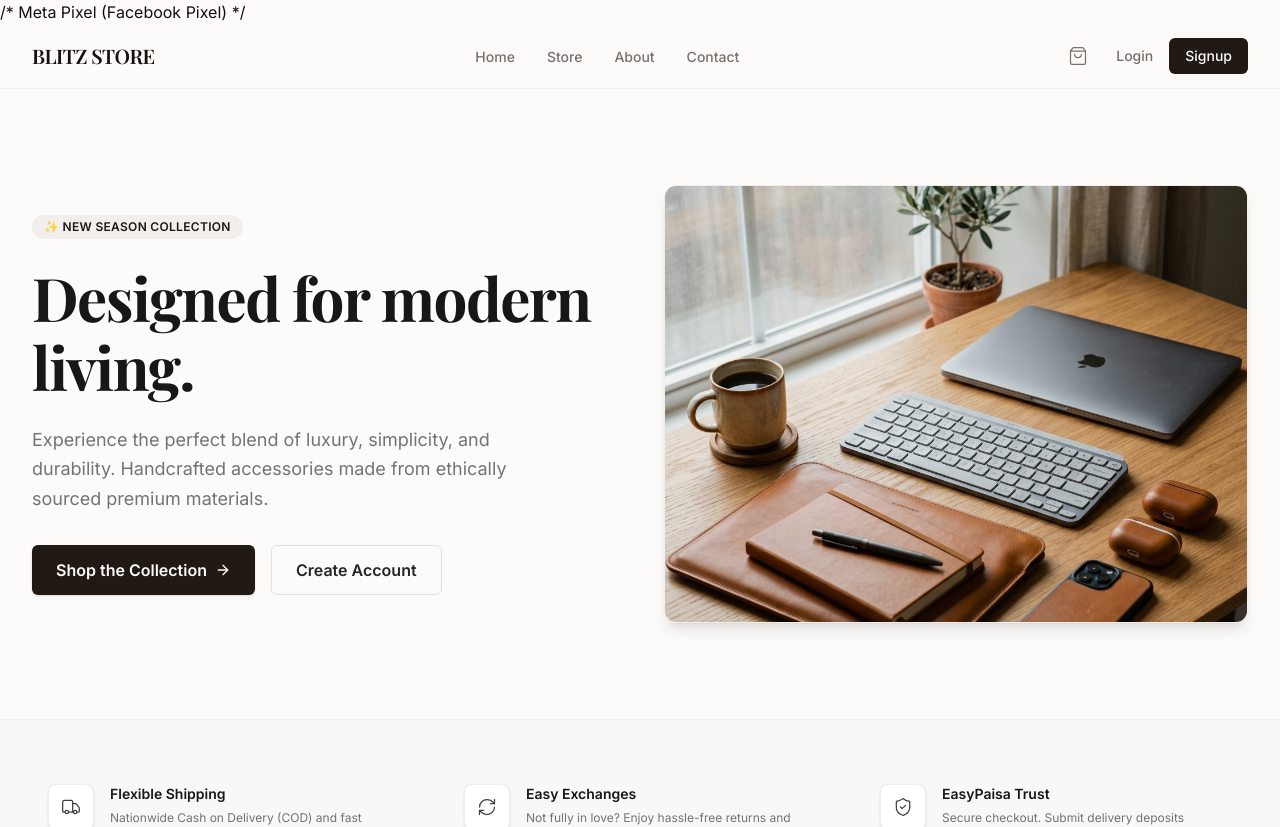
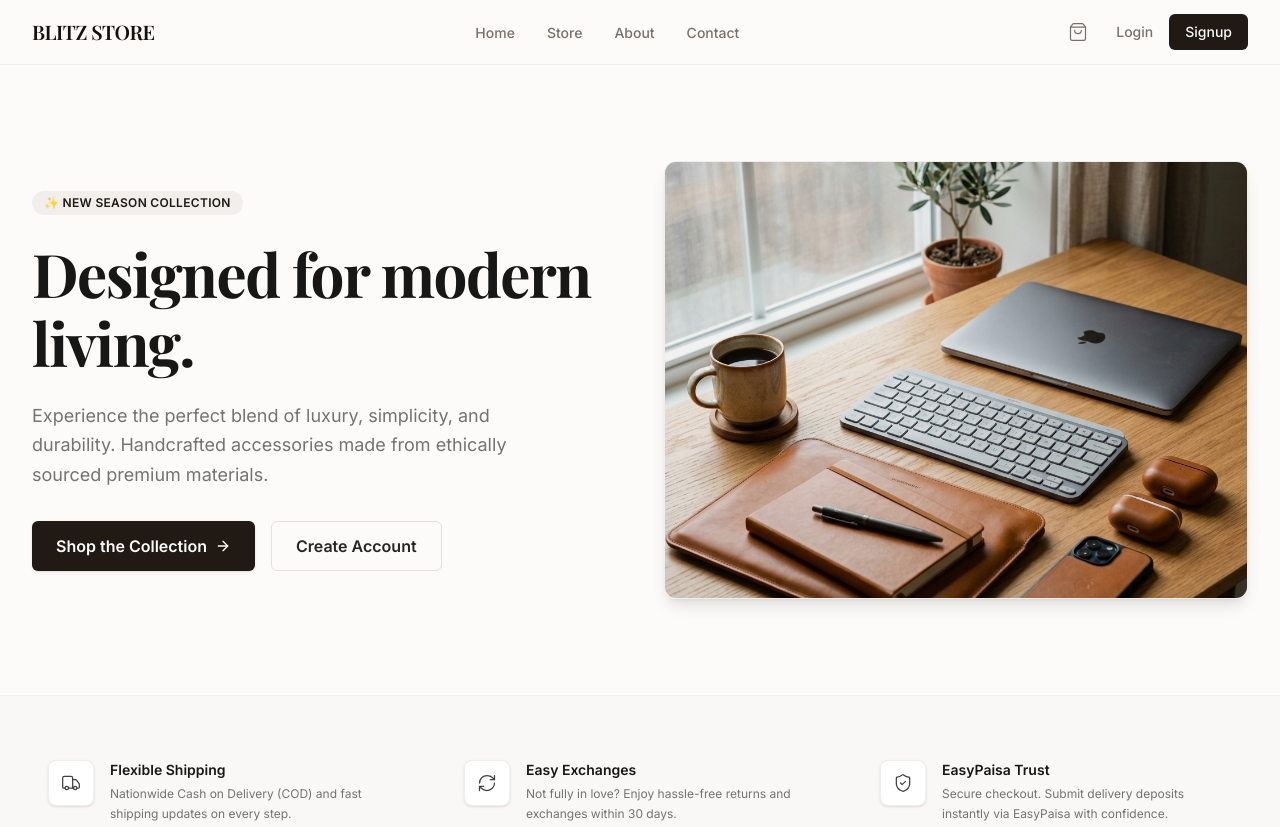
Before and after one commit to Faizanzahid-166/next_js, a Next.js app in the folder 01_real_ecommerce_store/: page / in a window 1280 px wide. Shown: the top 827 px of the page. Built offline with nearby package versions, Linux system fonts and the light colour scheme; no server answers; a web font is replaced by a local one.

Commit message:
fix outside text

```diff
--- a/01_real_ecommerce_store/src/app/layout.tsx
+++ b/01_real_ecommerce_store/src/app/layout.tsx
@@ -104,7 +104,7 @@ export default function RootLayout({
     <html lang="en" className={`${playfair.variable} ${inter.variable}`}>
       <body className="antialiased min-h-screen bg-background text-foreground font-sans">
 
-        /* Meta Pixel (Facebook Pixel) */
+        {/* Meta Pixel (Facebook Pixel) */}
          <MetaPixel />
 
         {/* redux store provider */}
```
